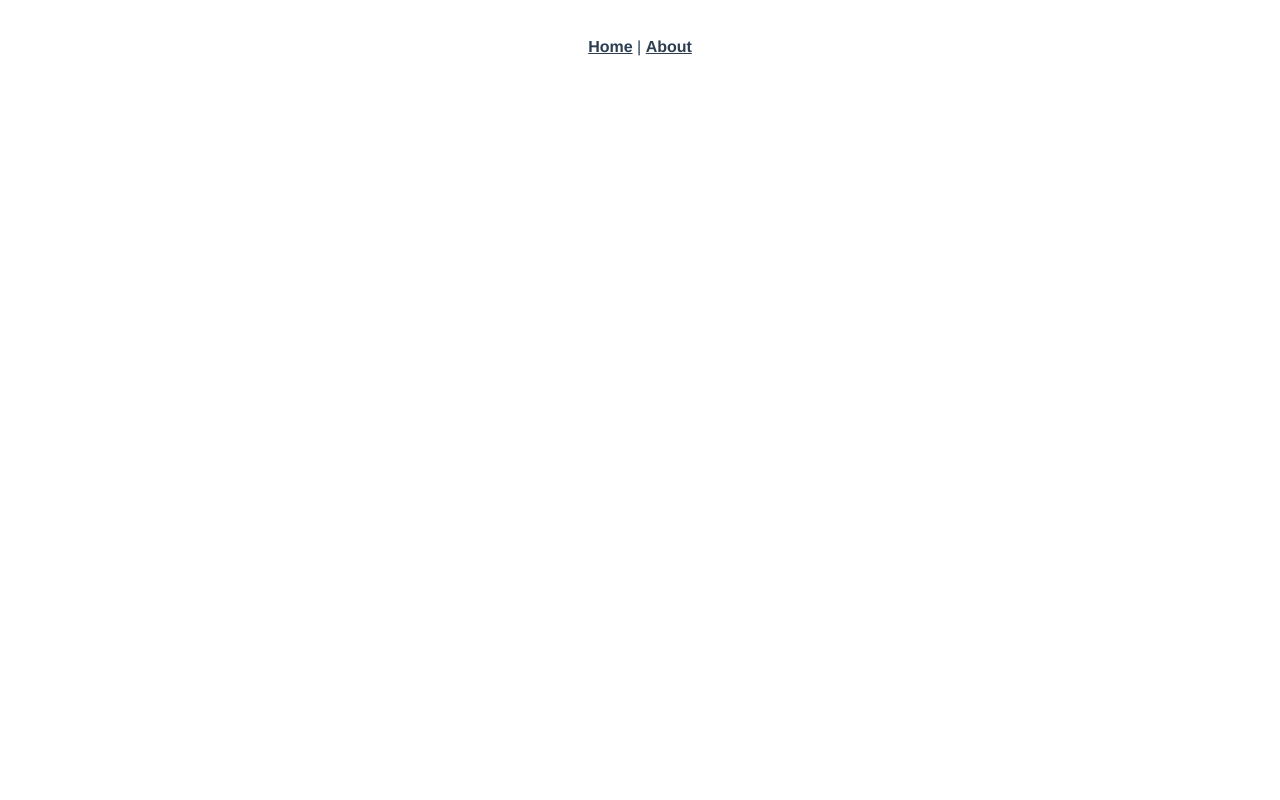
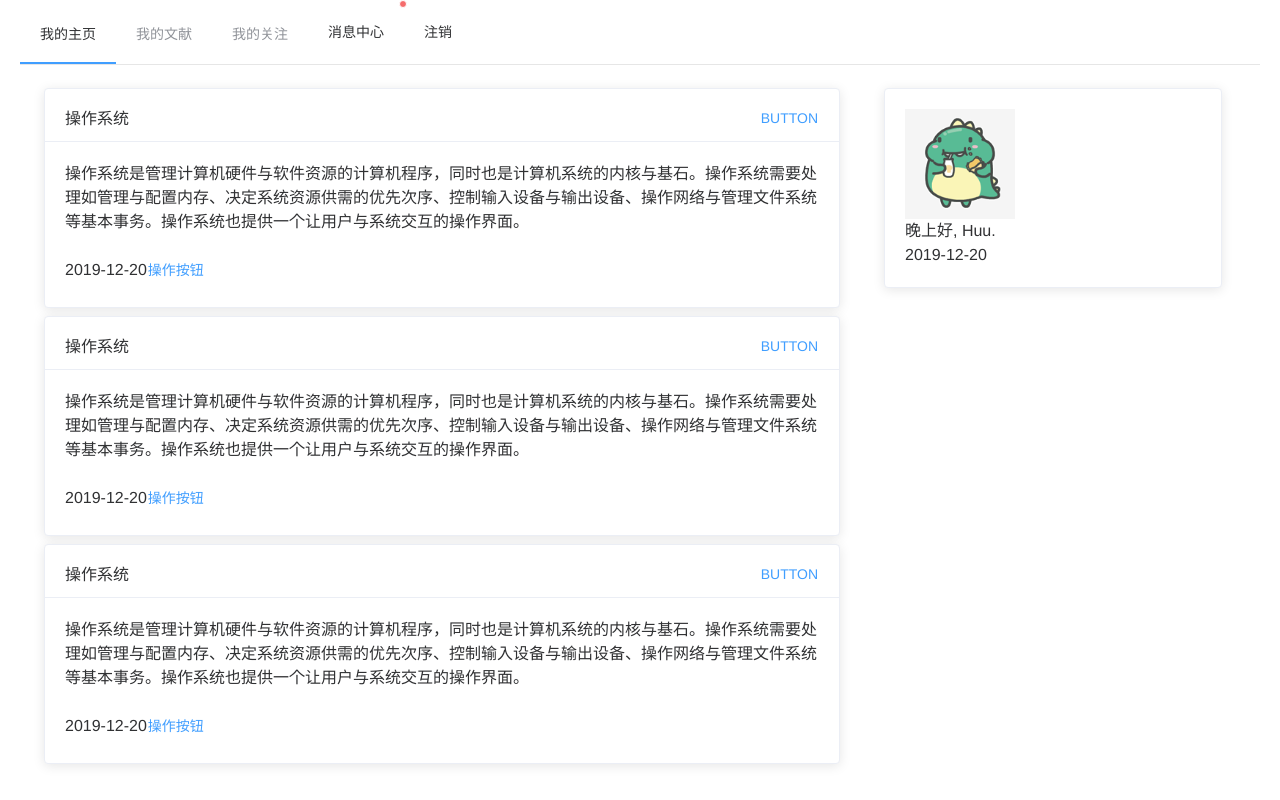
Before and after one commit to CastJo/ScienceShare-Front, a Vue app: page /main in a window 1280 px wide. Built offline with nearby package versions, Linux system fonts and the light colour scheme.

Commit message:
Navigator and Expert WorkingPanel

```diff
--- a/package.json
+++ b/package.json
@@ -9,6 +9,7 @@
   },
   "dependencies": {
     "core-js": "^3.4.3",
+    "element-ui": "^2.13.0",
     "vue": "^2.6.10",
     "vue-router": "^3.1.3",
     "vuex": "^3.1.2"
--- a/public/index.html
+++ b/public/index.html
@@ -1,15 +1,24 @@
 <!DOCTYPE html>
 <html lang="en">
   <head>
-    <meta charset="utf-8">
-    <meta http-equiv="X-UA-Compatible" content="IE=edge">
-    <meta name="viewport" content="width=device-width,initial-scale=1.0">
-    <link rel="icon" href="<%= BASE_URL %>favicon.ico">
+    <meta charset="utf-8" />
+    <meta http-equiv="X-UA-Compatible" content="IE=edge" />
+    <meta name="viewport" content="width=device-width,initial-scale=1.0" />
+    <link
+      rel="stylesheet"
+      href="https://maxcdn.bootstrapcdn.com/bootstrap/4.0.0/css/bootstrap.min.css"
+      integrity="sha384-Gn5384xqQ1aoWXA+058RXPxPg6fy4IWvTNh0E263XmFcJlSAwiGgFAW/dAiS6JXm"
+      crossorigin="anonymous"
+    />
+    <link rel="icon" href="<%= BASE_URL %>favicon.ico" />
     <title>test1</title>
   </head>
   <body>
     <noscript>
-      <strong>We're sorry but test1 doesn't work properly without JavaScript enabled. Please enable it to continue.</strong>
+      <strong
+        >We're sorry but test1 doesn't work properly without JavaScript enabled.
+        Please enable it to continue.</strong
+      >
     </noscript>
     <div id="app"></div>
     <!-- built files will be auto injected -->
--- a/src/App.vue
+++ b/src/App.vue
@@ -1,18 +1,25 @@
 <template>
-  <div id="app">
-    <div id="nav">
-      <router-link to="/">Home</router-link> |
-      <router-link to="/about">About</router-link>
-    </div>
-    <router-view/>
-  </div>
+  <el-container id="app">
+    <el-header>
+      <Navigator />
+    </el-header>
+    <router-view />
+  </el-container>
 </template>
+<script>
+import Navigator from "@/components/Navigator.vue";
+export default {
+  components: {
+    Navigator
+  }
+};
+</script>
+>
 <style lang="scss">
 #app {
-  font-family: 'Avenir', Helvetica, Arial, sans-serif;
+  font-family: "Avenir", Helvetica, Arial, sans-serif;
   -webkit-font-smoothing: antialiased;
   -moz-osx-font-smoothing: grayscale;
-  text-align: center;
   color: #2c3e50;
 }
 
--- a/src/components/HelloWorld.vue
+++ b/src/components/HelloWorld.vue
@@ -2,32 +2,102 @@
   <div class="hello">
     <h1>{{ msg }}</h1>
     <p>
-      For a guide and recipes on how to configure / customize this project,<br>
+      For a guide and recipes on how to configure / customize this project,<br />
       check out the
-      <a href="https://cli.vuejs.org" target="_blank" rel="noopener">vue-cli documentation</a>.
+      <a href="https://cli.vuejs.org" target="_blank" rel="noopener"
+        >vue-cli documentation</a
+      >.
     </p>
     <h3>Installed CLI Plugins</h3>
     <ul>
-      <li><a href="https://github.com/vuejs/vue-cli/tree/dev/packages/%40vue/cli-plugin-babel" target="_blank" rel="noopener">babel</a></li>
-      <li><a href="https://github.com/vuejs/vue-cli/tree/dev/packages/%40vue/cli-plugin-router" target="_blank" rel="noopener">router</a></li>
-      <li><a href="https://github.com/vuejs/vue-cli/tree/dev/packages/%40vue/cli-plugin-vuex" target="_blank" rel="noopener">vuex</a></li>
-      <li><a href="https://github.com/vuejs/vue-cli/tree/dev/packages/%40vue/cli-plugin-eslint" target="_blank" rel="noopener">eslint</a></li>
+      <li>
+        <a
+          href="https://github.com/vuejs/vue-cli/tree/dev/packages/%40vue/cli-plugin-babel"
+          target="_blank"
+          rel="noopener"
+          >babel</a
+        >
+      </li>
+      <li>
+        <a
+          href="https://github.com/vuejs/vue-cli/tree/dev/packages/%40vue/cli-plugin-router"
+          target="_blank"
+          rel="noopener"
+          >router</a
+        >
+      </li>
+      <li>
+        <a
+          href="https://github.com/vuejs/vue-cli/tree/dev/packages/%40vue/cli-plugin-vuex"
+          target="_blank"
+          rel="noopener"
+          >vuex</a
+        >
+      </li>
+      <li>
+        <a
+          href="https://github.com/vuejs/vue-cli/tree/dev/packages/%40vue/cli-plugin-eslint"
+          target="_blank"
+          rel="noopener"
+          >eslint</a
+        >
+      </li>
     </ul>
     <h3>Essential Links</h3>
     <ul>
-      <li><a href="https://vuejs.org" target="_blank" rel="noopener">Core Docs</a></li>
-      <li><a href="https://forum.vuejs.org" target="_blank" rel="noopener">Forum</a></li>
-      <li><a href="https://chat.vuejs.org" target="_blank" rel="noopener">Community Chat</a></li>
-      <li><a href="https://twitter.com/vuejs" target="_blank" rel="noopener">Twitter</a></li>
-      <li><a href="https://news.vuejs.org" target="_blank" rel="noopener">News</a></li>
+      <li>
+        <a href="https://vuejs.org" target="_blank" rel="noopener">Core Docs</a>
+      </li>
+      <li>
+        <a href="https://forum.vuejs.org" target="_blank" rel="noopener"
+          >Forum</a
+        >
+      </li>
+      <li>
+        <a href="https://chat.vuejs.org" target="_blank" rel="noopener"
+          >Community Chat</a
+        >
+      </li>
+      <li>
+        <a href="https://twitter.com/vuejs" target="_blank" rel="noopener"
+          >Twitter</a
+        >
+      </li>
+      <li>
+        <a href="https://news.vuejs.org" target="_blank" rel="noopener">News</a>
+      </li>
     </ul>
     <h3>Ecosystem</h3>
     <ul>
-      <li><a href="https://router.vuejs.org" target="_blank" rel="noopener">vue-router</a></li>
-      <li><a href="https://vuex.vuejs.org" target="_blank" rel="noopener">vuex</a></li>
-      <li><a href="https://github.com/vuejs/vue-devtools#vue-devtools" target="_blank" rel="noopener">vue-devtools</a></li>
-      <li><a href="https://vue-loader.vuejs.org" target="_blank" rel="noopener">vue-loader</a></li>
-      <li><a href="https://github.com/vuejs/awesome-vue" target="_blank" rel="noopener">awesome-vue</a></li>
+      <li>
+        <a href="https://router.vuejs.org" target="_blank" rel="noopener"
+          >vue-router</a
+        >
+      </li>
+      <li>
+        <a href="https://vuex.vuejs.org" target="_blank" rel="noopener">vuex</a>
+      </li>
+      <li>
+        <a
+          href="https://github.com/vuejs/vue-devtools#vue-devtools"
+          target="_blank"
+          rel="noopener"
+          >vue-devtools</a
+        >
+      </li>
+      <li>
+        <a href="https://vue-loader.vuejs.org" target="_blank" rel="noopener"
+          >vue-loader</a
+        >
+      </li>
+      <li>
+        <a
+          href="https://github.com/vuejs/awesome-vue"
+          target="_blank"
+          rel="noopener"
+          >awesome-vue</a
+        >
+      </li>
     </ul>
   </div>
 </template>
--- /dev/null
+++ b/src/components/Navigator.vue
@@ -0,0 +1,44 @@
+<template>
+  <el-menu
+    :default-active="activeIndex"
+    class="el-menu-demo pt-1"
+    mode="horizontal"
+    @select="handleSelect"
+  >
+    <el-menu-item index="1">我的主页</el-menu-item>
+    <el-menu-item index="2">我的文献</el-menu-item>
+    <el-menu-item index="3">我的关注</el-menu-item>
+    <el-badge is-dot class="item">
+      <el-menu-item index="4">消息中心</el-menu-item>
+    </el-badge>
+    <el-badge>
+      <el-menu-item index="5">注销</el-menu-item>
+    </el-badge>
+  </el-menu>
+</template>
+
+<script>
+import circle from "@/assets/logo.png";
+export default {
+  name: "Navigator",
+  data () {
+    return {
+      input: '',
+      circleUrl: circle,
+      activeIndex: "1",
+      activeIndex2: "1"
+    };
+  },
+  methods: {
+    handleSelect (key, keyPath) {
+      console.log(key, keyPath);
+    }
+  }
+};
+</script>
+
+<style>
+el-menu-item {
+  max-height: 30px;
+}
+</style>
--- a/src/router/index.js
+++ b/src/router/index.js
@@ -1,30 +1,36 @@
-import Vue from 'vue'
+import Vue from "vue";
 
-import VueRouter from 'vue-router'
-import Home from '../views/Home.vue'
+import VueRouter from "vue-router";
+import Home from "../views/Home.vue";
 
-Vue.use(VueRouter)
+Vue.use(VueRouter);
 
 const routes = [
   {
-    path: '/',
-    name: 'home',
+    path: "/",
+    name: "home",
     component: Home
   },
   {
-    path: '/about',
-    name: 'about',
+    path: "/about",
+    name: "about",
     // route level code-splitting
     // this generates a separate chunk (about.[hash].js) for this route
     // which is lazy-loaded when the route is visited.
-    component: () => import(/* webpackChunkName: "about" */ '../views/About.vue')
+    component: () =>
+      import(/* webpackChunkName: "about" */ "../views/About.vue")
+  },
+  {
+    path: "/main",
+    name: "WorkingPanel",
+    component: () => import("@/views/WorkingPanel.vue")
   }
-]
+];
 
 const router = new VueRouter({
-  mode: 'history',
+  mode: "history",
   base: process.env.BASE_URL,
   routes
-})
+});
 
-export default router
+export default router;
--- /dev/null
+++ b/src/views/WorkingPanel.vue
@@ -0,0 +1,94 @@
+<template>
+  <el-main>
+    <el-row :gutter="20">
+      <el-col :span="16">
+        <el-card
+          v-for="item in Twitters"
+          :key="item"
+          class="my-2 ml-4"
+          style="max-height:220px"
+        >
+          <div slot="header" class="mb-3">
+            <span style="float: left">{{ item.title }}</span>
+            <el-button style="float: right; padding: 3px 0" type="text"
+              >BUTTON</el-button
+            >
+          </div>
+
+          <div>
+            <p align="left">{{ item.content }}</p>
+            <div class="bottom clearfix">
+              <time class="time">{{ currentDate }}</time>
+              <el-button type="text" class="button">操作按钮</el-button>
+            </div>
+          </div>
+        </el-card>
+      </el-col>
+
+      <el-col class="pr-4" :span="8">
+        <el-card class="my-2 mx-4" style="max-height:220px ">
+          <img
+            src="@/assets/pic1.png"
+            class="image"
+            style="max-height:110px; "
+          />
+          <div class="pa-2">
+            <span>晚上好, Huu.</span>
+            <div class="bottom clearfix">
+              <time class="time">{{ currentDate }}</time>
+            </div>
+          </div>
+        </el-card>
+      </el-col>
+    </el-row>
+  </el-main>
+</template>
+
+<script>
+export default {
+  data () {
+    return {
+      Twitters: [
+        {
+          title: "操作系统",
+          content:
+            "操作系统是管理计算机硬件与软件资源的计算机程序，同时也是计算机系统的内核与基石。操作系统需要处理如管理与配置内存、决定系统资源供需的优先次序、控制输入设备与输出设备、操作网络与管理文件系统等基本事务。操作系统也提供一个让用户与系统交互的操作界面。",
+          likes: 9
+        },
+        {
+          title: "操作系统",
+          content:
+            "操作系统是管理计算机硬件与软件资源的计算机程序，同时也是计算机系统的内核与基石。操作系统需要处理如管理与配置内存、决定系统资源供需的优先次序、控制输入设备与输出设备、操作网络与管理文件系统等基本事务。操作系统也提供一个让用户与系统交互的操作界面。",
+          likes: 9
+        },
+        {
+          title: "操作系统",
+          content:
+            "操作系统是管理计算机硬件与软件资源的计算机程序，同时也是计算机系统的内核与基石。操作系统需要处理如管理与配置内存、决定系统资源供需的优先次序、控制输入设备与输出设备、操作网络与管理文件系统等基本事务。操作系统也提供一个让用户与系统交互的操作界面。",
+          likes: 9
+        }
+      ]
+    };
+  },
+  components: {},
+  computed: {
+    currentDate: () => {
+      var date = new Date();
+      var seperator1 = "-";
+      var year = date.getFullYear();
+      var month = date.getMonth() + 1;
+      var strDate = date.getDate();
+      if (month >= 1 && month <= 9) {
+        month = "0" + month;
+      }
+      if (strDate >= 0 && strDate <= 9) {
+        strDate = "0" + strDate;
+      }
+      var currentdate = year + seperator1 + month + seperator1 + strDate;
+      return currentdate;
+    }
+  }
+};
+</script>
+
+<style></style>
--- a/vue.config.js
+++ b/vue.config.js
@@ -1,11 +1,14 @@
+const path = require("path"); //引入path模块
+function resolve(dir) {
+  return path.join(__dirname, dir); //path.join(__dirname)设置绝对路径
+}
+
 module.exports = {
-  publicPath: process.env.NODE_ENV === 'production'
-    ? './'
-    : '/',
+  publicPath: process.env.NODE_ENV === "production" ? "./" : "/",
 
-  outputDir: 'dist',
+  outputDir: "dist",
 
-  assetsDir: 'static',
+  assetsDir: "static",
 
   filenameHashing: true,
 
@@ -50,24 +53,21 @@ module.exports = {
   // corsUseCredentials: false,
   // webpack 配置，键值对象时会合并配置，为方法时会改写配置
   // https://cli.vuejs.org/guide/webpack.html#simple-configuration
-  configureWebpack: (config) => {
-  },
+  configureWebpack: config => {},
 
   // webpack 链接 API，用于生成和修改 webapck 配置
   // https://github.com/mozilla-neutrino/webpack-chain
-  chainWebpack: (config) => {
+  chainWebpack: config => {
     // 因为是多页面，所以取消 chunks，每个页面只对应一个单独的 JS / CSS
-    config.optimization
-      .splitChunks({
+    config.optimization.splitChunks({
       cacheGroups: {}
     });
-
+    config.resolve.alias.set("@", resolve("./src"));
     // 'src/lib' 目录下为外部库文件，不参与 eslint 检测
     config.module
-      .rule('eslint')
-      .exclude
-      .add('/Users/maybexia/Downloads/FE/community_built-in/src/lib')
-      .end()
+      .rule("eslint")
+      .exclude.add("/Users/maybexia/Downloads/FE/community_built-in/src/lib")
+      .end();
   },
 
   // 配置高于chainWebpack中关于 css loader 的配置
@@ -98,7 +98,7 @@ module.exports = {
   devServer: {
     open: true,
 
-    host: '127.0.0.1',
+    host: "127.0.0.1",
 
     port: 3000,
 
@@ -108,11 +108,10 @@ module.exports = {
 
     proxy: null,
 
-    before: app => {
-    }
+    before: app => {}
   },
   // 构建时开启多进程处理 babel 编译
-  parallel: require('os').cpus().length > 1,
+  parallel: require("os").cpus().length > 1,
 
   // https://github.com/vuejs/vue-cli/tree/dev/packages/%40vue/cli-plugin-pwa
   pwa: {},
```
Also changed, not shown: src/main.js (+9 -6 lines), src/assets/pic1.png (added), src/assets/pic2.jpg (added). Lines whose indentation alone changed are shown as unchanged.
